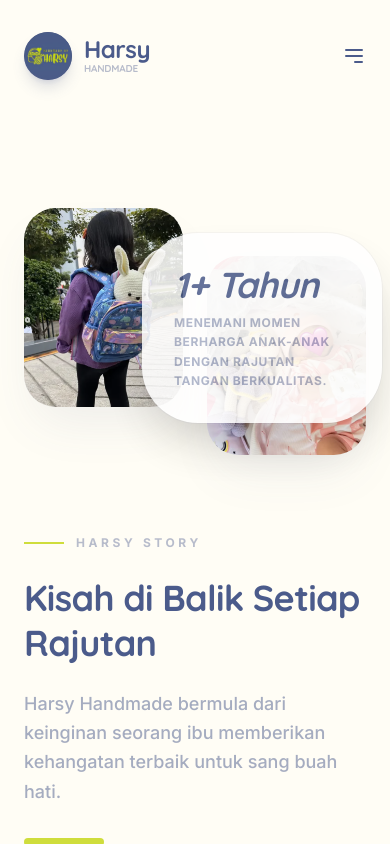
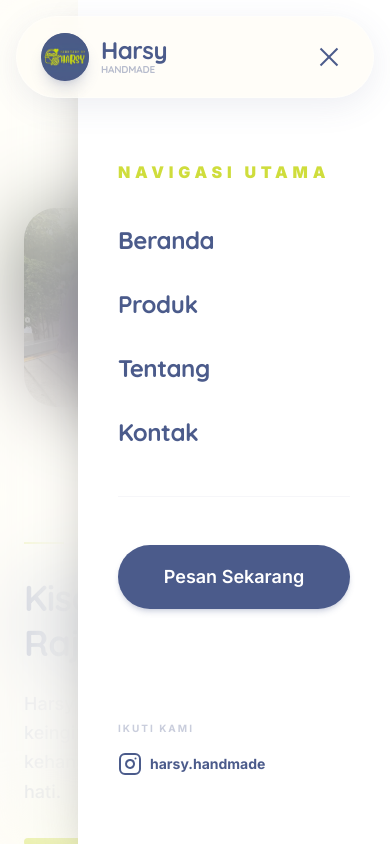
Before and after one commit to seratif-id/harsy-website, a Next.js app: page /about in a window 390 px wide. Both pictures are taken after a click on the button "Toggle Menu". Shown: the top 844 px of the page. Built offline with nearby package versions, Linux system fonts and the light colour scheme.

Commit message:
feat: add mobile view

```diff
--- a/app/layout.tsx
+++ b/app/layout.tsx
@@ -29,6 +29,7 @@ export default function RootLayout({
     <html lang="en" className="scroll-smooth">
       <body
         className={`${quicksand.variable} ${inter.variable} antialiased min-h-screen flex flex-col`}
+        suppressHydrationWarning
       >
         <Navbar />
         <main className="flex-grow">
--- a/app/products/[slug]/page.tsx
+++ b/app/products/[slug]/page.tsx
@@ -21,7 +21,6 @@ export default function ProductDetailPage({ params }: PageProps) {
     notFound();
   }
 
-  // Mock customization parts based on category
   const customizationParts = product.category === "boneka"
     ? [
         { name: "Warna Badan", options: ["Cream", "Coklat", "Putih", "Pink"] },
@@ -48,7 +47,6 @@ export default function ProductDetailPage({ params }: PageProps) {
   return (
     <div className="section-padding min-h-screen pt-32 pb-16">
       <div className="container mx-auto px-6">
-        {/* Breadcrumbs */}
         <nav className="flex items-center gap-3 text-[10px] font-bold uppercase tracking-[0.2em] text-brand-primary/30 mb-12">
           <Link href="/" className="hover:text-brand-primary transition-colors">Beranda</Link>
           <span className="opacity-20">/</span>
@@ -58,7 +56,6 @@ export default function ProductDetailPage({ params }: PageProps) {
         </nav>
 
         <div className="grid grid-cols-1 lg:grid-cols-2 gap-20 items-start">
-          {/* Image Gallery */}
           <div className="space-y-6">
             <div className="aspect-[4/5] bg-brand-muted rounded-[3rem] overflow-hidden relative shadow-2xl shadow-brand-primary/5 border-8 border-white group">
                <ImagePlaceholder text={product.name} className="scale-110 group-hover:scale-125 transition-transform duration-[2s]" />
@@ -75,7 +72,6 @@ export default function ProductDetailPage({ params }: PageProps) {
             </div>
           </div>
 
-          {/* Product Info */}
           <div className="flex flex-col">
             <div className="flex items-center gap-3 mb-6">
               <span className="text-brand-secondary font-black tracking-[0.2em] text-[10px] uppercase block">Product Detail</span>
@@ -153,7 +149,6 @@ export default function ProductDetailPage({ params }: PageProps) {
           </div>
         </div>
 
-        {/* Testimonials */}
         <div className="mt-32">
           <div className="flex flex-col items-center text-center mb-20">
             <span className="text-brand-secondary font-black tracking-[0.3em] text-[10px] uppercase mb-4">Feedback</span>
--- a/components/organisms/Landing/AboutSection.tsx
+++ b/components/organisms/Landing/AboutSection.tsx
@@ -18,7 +18,7 @@ export const AboutSection: React.FC = () => {
               </div>
             </div>
             {/* Stats Badge */}
-            <div className="absolute -bottom-4 -right-4 bg-white opacity-85 p-8 rounded-3xl shadow-2xl max-w-[240px] border-none ring-1 ring-brand-primary/5">
+            <div className="absolute md:-bottom-4 -right-4 -top-20 bg-white opacity-85 p-8 rounded-3xl shadow-2xl max-w-[240px] border-none ring-1 ring-brand-primary/5">
               <p className="font-display text-4xl font-black italic mb-2 text-brand-primary">1+ Tahun</p>
               <p className="text-brand-primary/50 text-xs font-bold uppercase tracking-wider leading-relaxed">
                 Menemani momen berharga anak-anak dengan rajutan tangan berkualitas.
--- a/components/organisms/Landing/FeaturedProducts.tsx
+++ b/components/organisms/Landing/FeaturedProducts.tsx
@@ -8,12 +8,10 @@ import { Button } from "@/components/atoms/Button";
 import Link from "next/link";
 
 export const FeaturedProducts: React.FC = () => {
-  // Mocking featured products
   const featured = PRODUCTS.slice(0, 4);
 
   return (
     <section className="section-padding pt-8 pb-16 bg-brand-muted/30 relative overflow-hidden">
-      {/* Decorative blob */}
       <div className="absolute -top-24 -left-24 w-96 h-96 bg-brand-secondary/10 rounded-full blur-[100px]" />
 
       <div className="container mx-auto px-6 max-w-6xl relative z-10">
--- a/components/organisms/Landing/NewProducts.tsx
+++ b/components/organisms/Landing/NewProducts.tsx
@@ -6,12 +6,10 @@ import { ProductCard } from "@/components/molecules/ProductCard";
 import { PRODUCTS } from "@/lib/data";
 
 export const NewProducts: React.FC = () => {
-  // Showing the most recent products
   const newProducts = PRODUCTS.slice(0, 4).reverse();
 
   return (
     <section className="section-padding pt-8 pb-16 bg-white relative overflow-hidden">
-      {/* Subtle decorative pattern */}
       <div className="absolute inset-0 opacity-[0.02]" style={{ backgroundImage: `radial-gradient(circle at 2px 2px, var(--brand-primary) 1px, transparent 0)`, backgroundSize: '32px 32px' }} />
 
       <div className="container mx-auto px-6 max-w-6xl relative z-10">
--- a/components/organisms/Navbar.tsx
+++ b/components/organisms/Navbar.tsx
@@ -4,9 +4,11 @@ import React, { useState, useEffect } from "react";
 import Link from "next/link";
 import { Button } from "../atoms/Button";
 import Image from "next/image";
+import { Instagram } from "lucide-react";
 
 export const Navbar: React.FC = () => {
   const [isScrolled, setIsScrolled] = useState(false);
+  const [isMenuOpen, setIsMenuOpen] = useState(false);
 
   useEffect(() => {
     const handleScroll = () => {
@@ -24,9 +26,10 @@ export const Navbar: React.FC = () => {
   ];
 
   return (
-    <nav className={`fixed top-0 left-0 right-0 z-50 transition-all duration-500 ${isScrolled ? "py-4 m-4 rounded-3xl glass backdrop-blur-xl" : "py-8 bg-transparent"}`}>
+    <>
+      <nav className={`fixed top-0 left-0 right-0 z-[60] transition-all duration-500 ${isScrolled || isMenuOpen ? "py-4 m-4 rounded-3xl glass backdrop-blur-xl" : "py-8 bg-transparent"}`}>
         <div className="container mx-auto px-6 flex items-center justify-between">
-        <Link href="/" className="flex items-center gap-3 group">
+          <Link href="/" className="flex items-center gap-3 group" onClick={() => setIsMenuOpen(false)}>
             <div className="w-12 h-12 bg-brand-primary rounded-2xl flex items-center justify-center overflow-hidden group-hover:rotate-12 transition-all duration-500 shadow-lg shadow-brand-primary/20">
                <Image src="/logo.png" alt="Logo" width={50} height={50} />
             </div>
@@ -36,6 +39,7 @@ export const Navbar: React.FC = () => {
             </div>
           </Link>
 
+          {/* Desktop Navigation */}
           <div className="hidden md:flex items-center gap-10">
             {navLinks.map((link) => (
               <Link
@@ -52,13 +56,63 @@ export const Navbar: React.FC = () => {
             </Button>
           </div>
 
-        {/* Mobile Menu Toggle (Simplified) */}
-        <button className="md:hidden text-brand-primary">
-          <svg xmlns="http://www.w3.org/2000/svg" width="24" height="24" fill="none" viewBox="0 0 24 24" stroke="currentColor">
-            <path strokeLinecap="round" strokeLinejoin="round" strokeWidth={2} d="M4 6h16M4 12h16m-7 6h7" />
-          </svg>
+          {/* Mobile Menu Toggle */}
+          <button
+            className="md:hidden text-brand-primary relative z-[70] p-2"
+            onClick={() => setIsMenuOpen(!isMenuOpen)}
+            aria-label="Toggle Menu"
+          >
+            <div className="w-6 h-5 flex flex-col justify-between items-end relative overflow-hidden">
+              <span className={`w-6 h-0.5 bg-brand-primary transition-all duration-300 ${isMenuOpen ? "rotate-45 translate-y-[9px]" : ""}`} />
+              <span className={`w-4 h-0.5 bg-brand-primary transition-all duration-300 ${isMenuOpen ? "opacity-0 translate-x-4" : ""}`} />
+              <span className={`w-6 h-0.5 bg-brand-primary transition-all duration-300 ${isMenuOpen ? "-rotate-45 -translate-y-[9px]" : ""}`} />
+            </div>
           </button>
         </div>
       </nav>
+
+      {/* Mobile Menu Overlay */}
+      <div className={`fixed inset-0 z-[55] md:hidden transition-all duration-500 ${isMenuOpen ? "opacity-100 pointer-events-auto" : "opacity-0 pointer-events-none"}`}>
+        <div className="absolute inset-0 bg-white/40 backdrop-blur-2xl" onClick={() => setIsMenuOpen(false)} />
+        <div className={`absolute top-0 right-0 bottom-0 w-[80%] max-w-sm bg-white shadow-2xl transition-transform duration-500 p-10 pt-40 ${isMenuOpen ? "translate-x-0" : "translate-x-full"}`}>
+          <div className="flex flex-col gap-8">
+            <span className="text-brand-secondary font-black tracking-[0.3em] text-md uppercase mb-2">Navigasi Utama</span>
+            {navLinks.map((link) => (
+              <Link
+                key={link.href}
+                href={link.href}
+                onClick={() => setIsMenuOpen(false)}
+                className="font-display text-2xl font-black text-brand-primary hover:text-brand-secondary transition-colors tracking-tighter"
+              >
+                {link.label}
+              </Link>
+            ))}
+            <div className="h-px bg-brand-primary/5 my-4" />
+            <Button
+              size="lg"
+              className="w-full h-16 text-md shadow-2xl shadow-brand-primary/20"
+              onClick={() => {
+                setIsMenuOpen(false);
+                window.location.href='/order';
+              }}
+            >
+              Pesan Sekarang
+            </Button>
+
+            <div className="mt-auto pt-20">
+              <p className="text-[10px] font-bold text-brand-primary/30 uppercase tracking-[0.2em] mb-4">Ikuti Kami</p>
+              <div className="flex gap-4">
+                <a href="https://instagram.com/harsy.handmade" target="_blank" rel="noreferrer" className="rounded-xl flex flex-row items-center justify-center text-brand-primary hover:bg-brand-secondary transition-colors">
+                  <div className="flex flex-row items-center gap-2">
+                    <Instagram className="w-6 h-6" />
+                    <p className="text-brand-primary text-sm font-bold">harsy.handmade</p>
+                  </div>
+                </a>
+              </div>
+            </div>
+          </div>
+        </div>
+      </div>
+    </>
   );
 };
--- a/package.json
+++ b/package.json
@@ -9,6 +9,7 @@
     "lint": "eslint"
   },
   "dependencies": {
+    "lucide-react": "^0.563.0",
     "next": "16.1.6",
     "react": "19.2.3",
     "react-dom": "19.2.3"
```
Also changed, not shown: app/order/page.tsx (+2 -8 lines), components/organisms/Landing/ContactSection.tsx (+3 -4 lines), 1 other file (tests, documents, lock files or other folders). Lines whose indentation alone changed are shown as unchanged.
